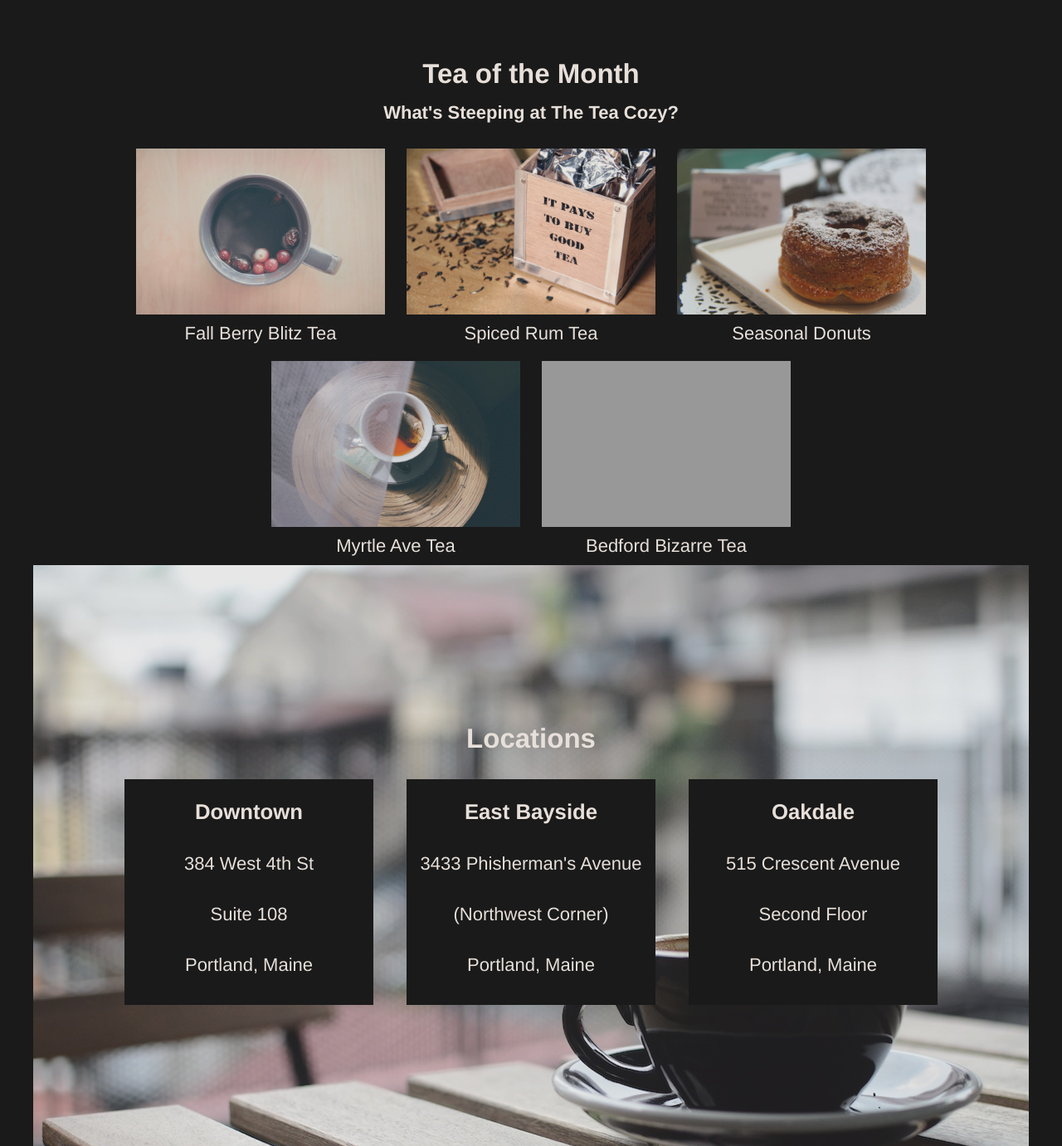
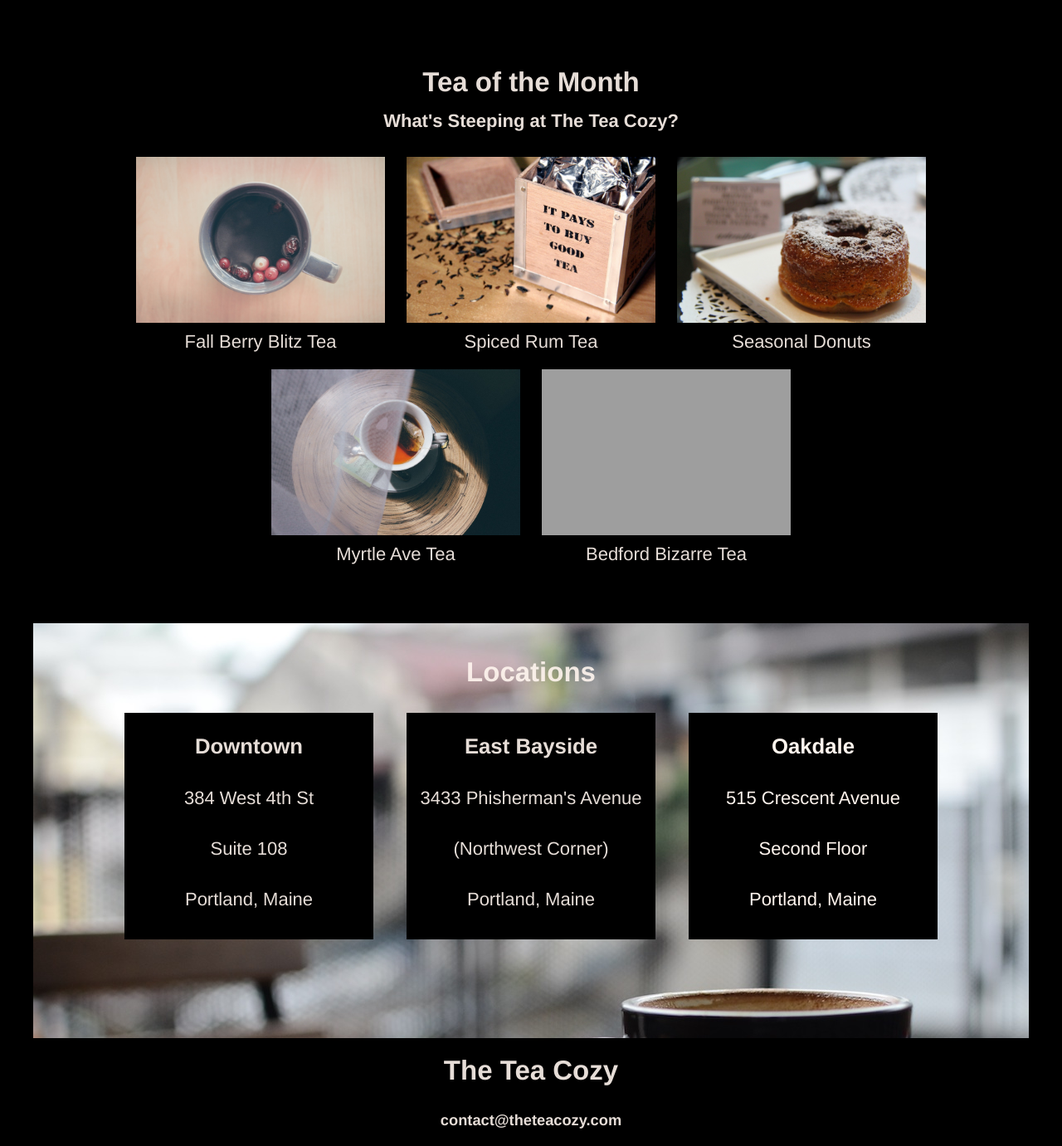
Before and after one commit to jane548/tea_cozy, a plain HTML site: page index.html in a window 1280 px wide. Shown: the part 769-2150 px from the top of the page at 83% size. Drawn offline with Linux system fonts and the light colour scheme; grey boxes are pictures that could not be loaded.

Commit message:
finalized project

```diff
--- a/index.html
+++ b/index.html
@@ -16,12 +16,12 @@
         <span><a href="#locations">Locations</a></span>
       </nav>
     </header>
-    <!--Spacing div added to display content directly below header -->
+    <!-- Spacing div added to display content directly below header -->
     <div class="space">
     </div>
     <div class="content">
       <!-- top-column: mission statement & background photo -->
-      <div class="top-column">
+      <div id="mission" class="top-column">
         <div class="text-content">
           <h2>Our Mission</h2>
           <h4>Handpicked, Artisanally Curated, Free Range, Sustainable, Small
@@ -29,7 +29,7 @@
         </div>
       </div>
       <!-- middle-column: tea blend images & descriptions -->
-      <div class="middle-column">
+      <div id="tea" class="middle-column">
         <div class="text-content">
           <h2>Tea of the Month</h2>
           <h4>What's Steeping at The Tea Cozy?</h4>
@@ -59,7 +59,7 @@
         </div>
       </div>
       <!-- bottom-column: locations -->
-      <div class="bottom-column">
+      <div id="locations" class="bottom-column">
         <div class="text-content">
           <h2>Locations</h2>
         </div>
@@ -78,7 +78,7 @@
             <span>Portland, Maine</span>
           </div>
           <!-- css opacity change re: oakdale location -->
-          <div class="location">
+          <div id="opacity" class="location">
             <h3>Oakdale</h3>
             <span>515 Crescent Avenue</span>
             <span>Second Floor</span>
@@ -96,6 +96,7 @@
       </div>
       <div id="copyright">
         <span>copyright The Tea Cozy 2017</span>
+      </div>
     </footer>
   </body>
 </html>
--- a/resources/css/style.css
+++ b/resources/css/style.css
@@ -1,14 +1,14 @@
 html, body {
   font-family: Helvetica;
   font-size: 22px;
-  color: seashell;
+  color: rgba(255,245,238,0.9);
+  /*rgba used to render mulitple opacities*/
   background-color: black;
-  opacity: 0.9;
   text-align: center;
   margin-top: 0;
   padding-top: 0;
 }
-
+/*-------- Header Styles ---------*/
 header {
   display: flex;
   align-items: center;
@@ -35,10 +35,10 @@ nav {
 }
 
 a {
-  color: seashell;
-  opacity: 0.9;
+  color: rgba(255,245,238,0.9);
+  margin: 0 10px;
 }
-
+/*-------- End of Header Styles -------*/
 .space {
   height: 69px;
   width: 100%;
@@ -49,7 +49,7 @@ a {
   flex-wrap: wrap;
   justify-content: center;
 }
-
+/*---- Top Column Styles incl. mission statement ---*/
 .top-column {
   display: flex;
   flex-direction: column;
@@ -66,24 +66,21 @@ a {
 }
 
 h2 {
-  margin-top: 10px;
+  margin-top: 20px;
   margin-bottom: 15px;
-  padding-top: 10px;
 }
 
 h4 {
   margin-top: 15px;
-  margin-bottom: 10px;
-  padding-bottom: 10px;
+  margin-bottom: 20px;
 }
-
+/*---Middle column styles, tea blends ---*/
 .middle-column {
   display: flex;
   flex-wrap: wrap;
   justify-content: center;
   width: 1000px;
-  padding-top: 25px;
-  margin-top: 25px;
+  margin-top: 60px;
 }
 
 .image-content {
@@ -107,25 +104,28 @@ h4 {
 .photo span {
   padding-top: 10px;
 }
-
+/*---Bottom-column & Location Styles ---*/
 .bottom-column {
+  background-image: url(../images/locations.jpg);
   display: flex;
   flex-direction: column;
   justify-content: center;
   align-items: center;
-  height: 700px;
+  height: 500px;
   width: 1200px;
-  background-image: url(../images/locations.jpg);
+  margin-top: 60px;
 }
 
 .bottom-column .text-content {
   background-color: transparent;
   padding: 0px;
+  margin-top: 20px;
   margin-bottom: 15px;
 }
 
 .location-content {
   display: inline-flex;
+  margin-bottom: auto;
 }
 
 .location {
@@ -139,6 +139,14 @@ h4 {
   margin: 35px 0px;
 }
 
+#opacity.location {
+  color: rgba(255,245,238,1);
+}
+/*------- Footer Styles -------*/
+footer {
+  height: 270px;
+}
+
 footer.text-content {
   height: 200px;
 }
@@ -146,4 +154,6 @@ footer.text-content {
 #copyright {
   text-align: left;
   font-size: 18px;
+  margin-top: 80px;
+  margin-left: 20px;
 }
```
